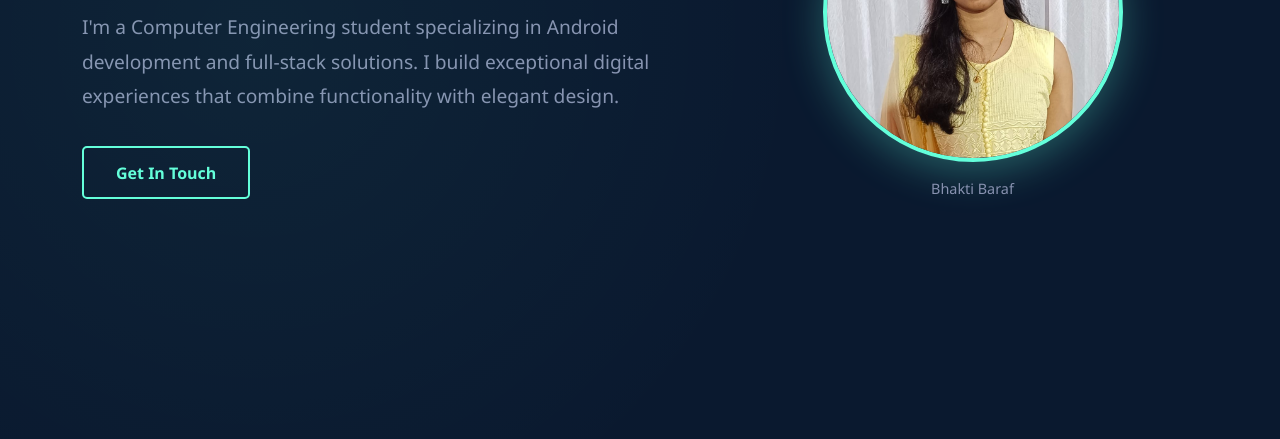
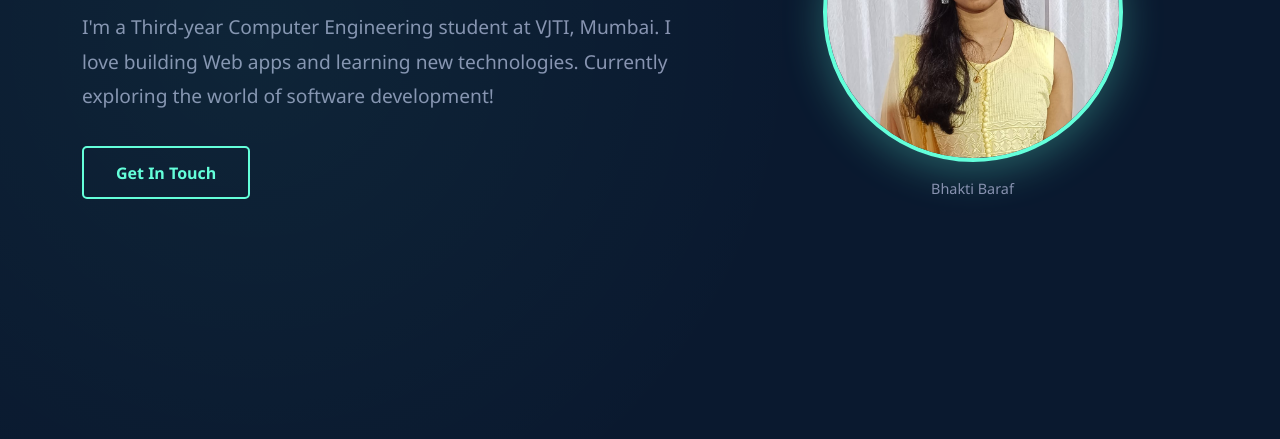
Before and after one commit to Bhakti33/Portfolio, a plain HTML site: page index.html in a window 1280 px wide. Shown: the part 361-800 px from the top of the page. Drawn offline with nearby package versions, Linux system fonts and the light colour scheme.

Commit message:
Restore index.html to original state
Restored original content of index.html after accidental deletion.

```diff
--- a/index.html
+++ b/index.html
@@ -38,8 +38,7 @@
                         <p class="hero-subtitle">Hi, my name is</p>
                         <h1 class="hero-title">Bhakti Anil Baraf</h1>
                         <p class="hero-description">
-                            I'm a Computer Engineering student specializing in Android development and full-stack solutions.
-                            I build exceptional digital experiences that combine functionality with elegant design.
+                            I'm a Third-year Computer Engineering student at VJTI, Mumbai. I love building Web apps and learning new technologies. Currently exploring the world of software development!
                         </p>
                         <a href="#contact" class="btn-custom">Get In Touch</a>
                     </div>
@@ -216,4 +215,5 @@
         </div>
     </footer>
 </body>
+
 </html>
```
